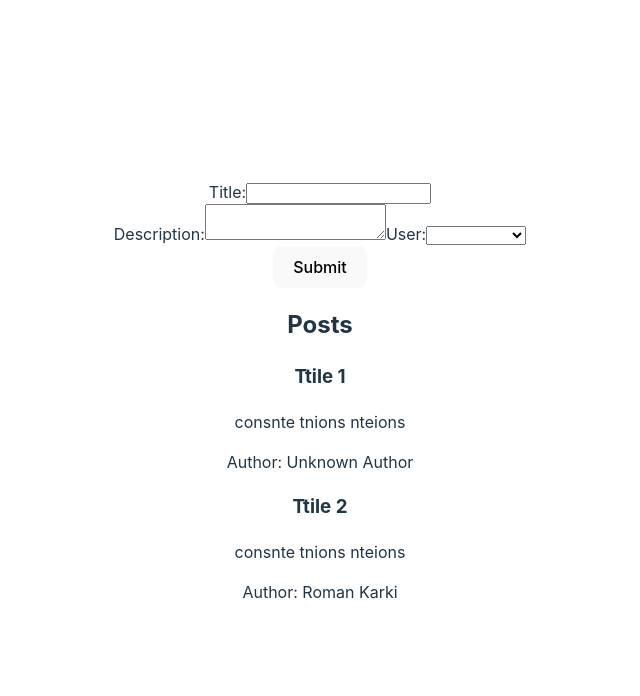
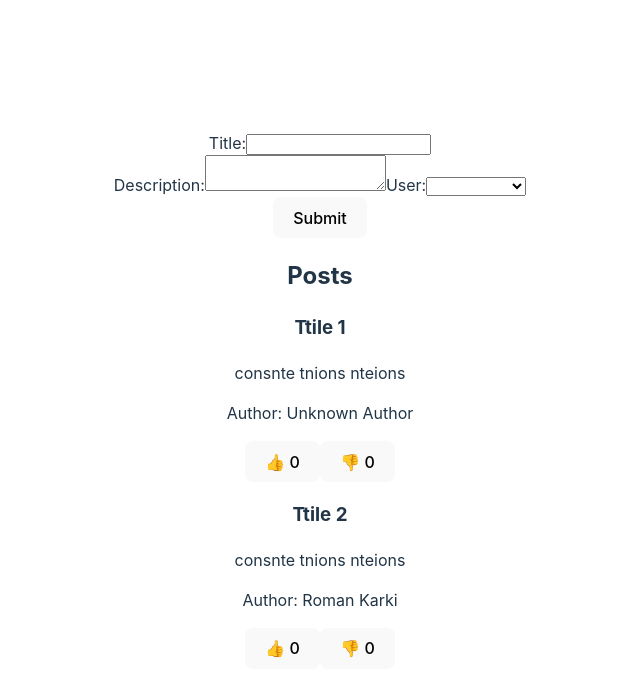
Before and after one commit to developwithroman/blogpostwithreduxtoolkit, a React (Vite) app: page / in a window 1280 px wide. Shown: the top 696 px of the page, without its empty margins (320-960 px from the left). Built offline with nearby package versions, Linux system fonts and the light colour scheme.

Commit message:
fix: react reaction button added

```diff
--- a/src/features/post/PostsList.jsx
+++ b/src/features/post/PostsList.jsx
@@ -1,6 +1,7 @@
 import { useSelector } from "react-redux";
 import { allPosts } from "./postSlice";
 import PostAuthor from "./PostAuthor";
+import ReactionButtons from "./ReactionButtons";
 
 const PostsList = () => {
   const posts = useSelector(allPosts);
@@ -15,6 +16,7 @@ const PostsList = () => {
           Author: <PostAuthor userId={post.user_id} />
         </span>
       </p>
+      <ReactionButtons post={post} />
     </article>
   ));
   return (
--- a/src/features/post/ReactionButtons.jsx
+++ b/src/features/post/ReactionButtons.jsx
@@ -1,13 +1,26 @@
-import React from "react";
-
+import { useDispatch } from "react-redux";
+import { reactionAdded } from "./postSlice";
 const reactionEmojis = {
   thumbsUp: "👍",
   dislike: "👎",
 };
 
-const ReactionButtons = () => {
-  // const reactionButtons = Object.entries(reactionEmojis).map();
-  return <div>ReactionButtons</div>;
+const ReactionButtons = ({ post }) => {
+  const dispatch = useDispatch();
+  const reactionButtons = Object.entries(reactionEmojis).map(
+    ([name, emoji]) => (
+      <button
+        key={name}
+        type="button"
+        onClick={() =>
+          dispatch(reactionAdded({ postId: post.id, reaction: name }))
+        }
+      >
+        {emoji} {post.reaction[name]}
+      </button>
+    )
+  );
+  return <div>{reactionButtons}</div>;
 };
 
 export default ReactionButtons;
--- a/src/features/post/postSlice.js
+++ b/src/features/post/postSlice.js
@@ -49,7 +49,7 @@ const postsSlice = createSlice({
       const { postId, reaction } = action.payload;
       const existingPost = state.posts.find((post) => post.id === postId);
       if (existingPost) {
-        existingPost.reactions[reaction]++;
+        existingPost.reaction[reaction]++;
       }
     },
   },
```
